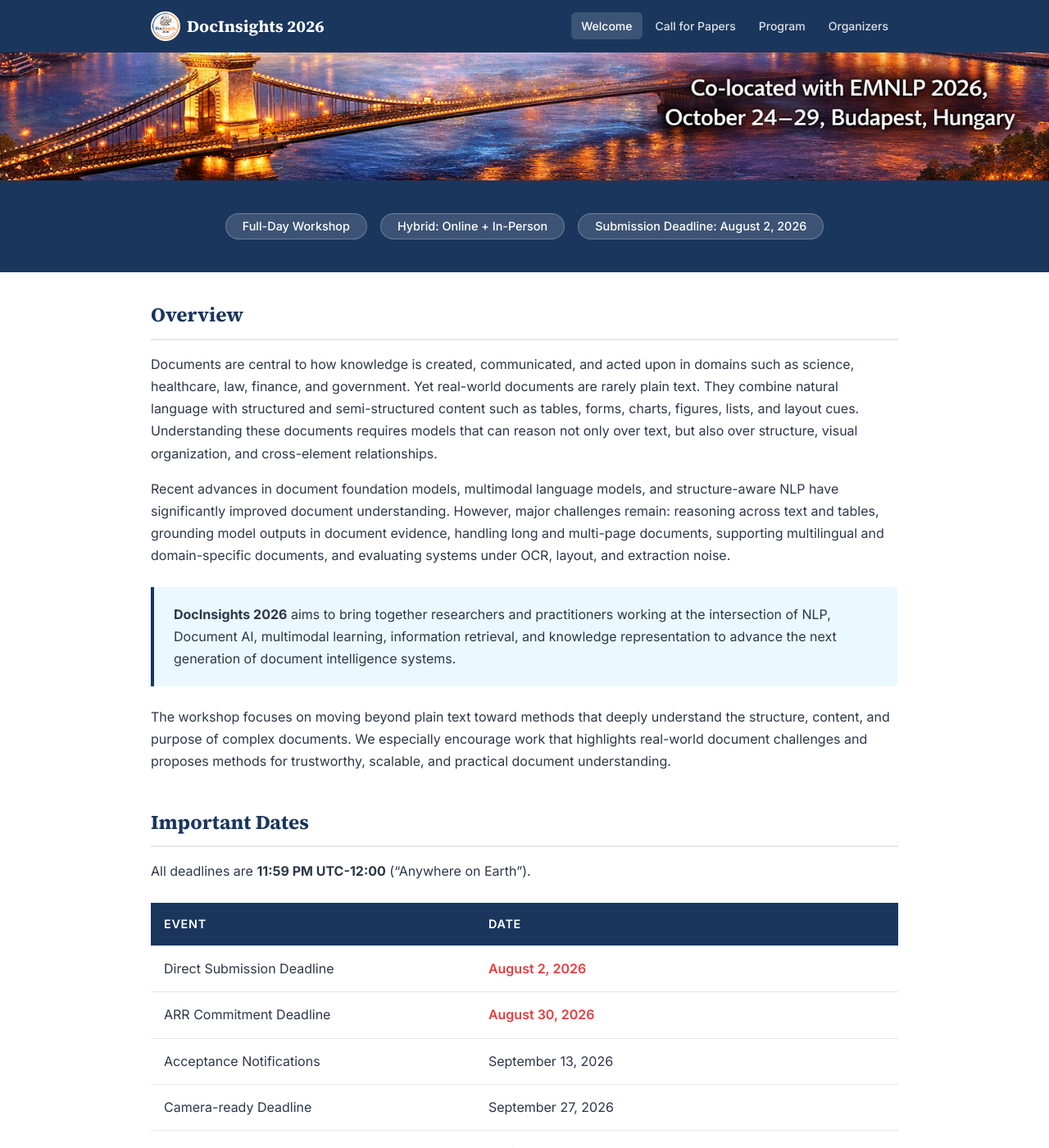
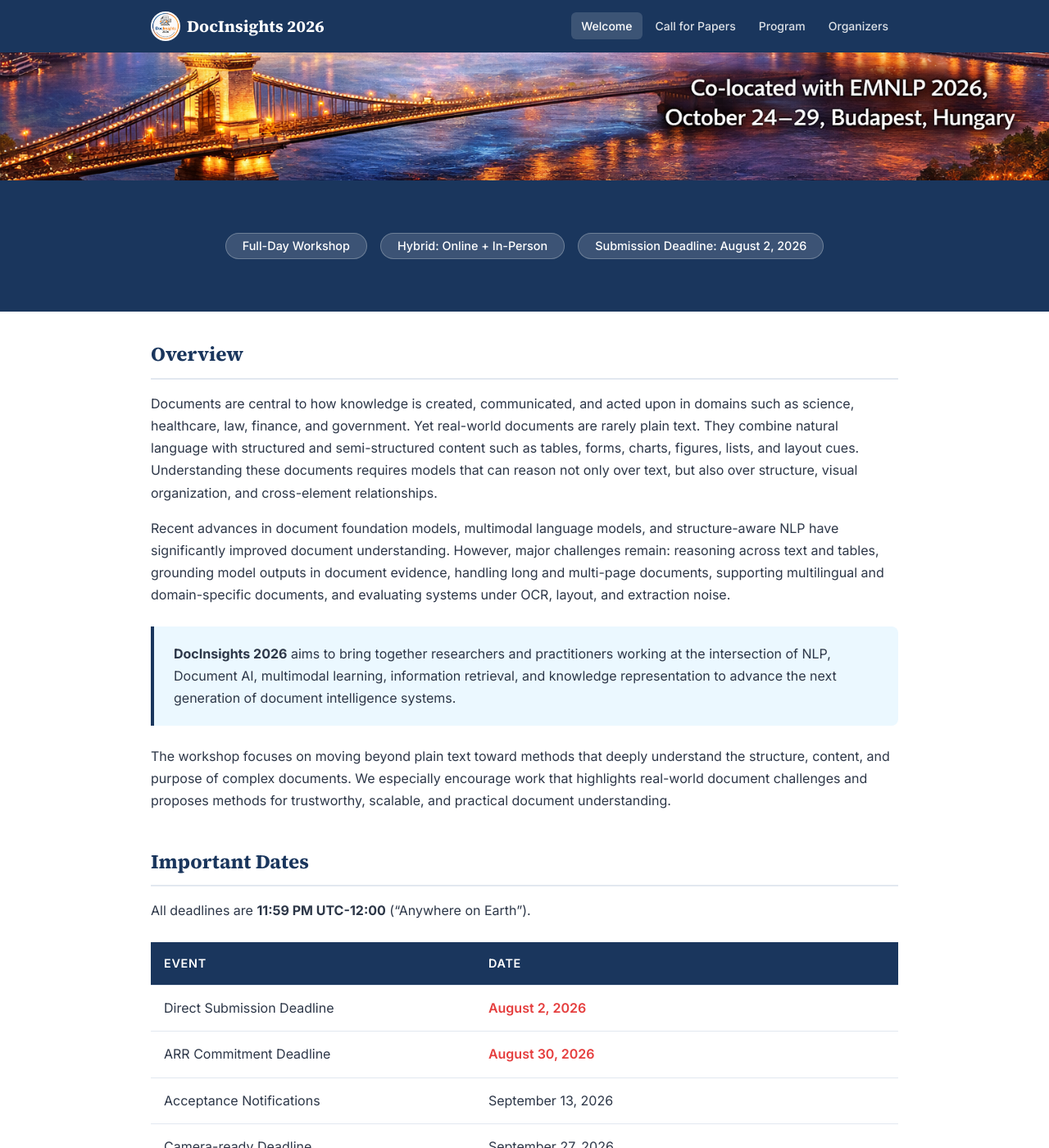
Before and after one commit to docinsights-workshop/docinsights-2026, a Jekyll site: the page built from index.md, in a window 1280 px wide and 1400 px high, scrolled down 241 px. Shown: the whole window at 82% size. Built offline with Jekyll 4.4.1, drawn with Linux system fonts in a browser that asks for light colours.

Commit message:
Increase hero badges height

```diff
--- a/assets/css/style.css
+++ b/assets/css/style.css
@@ -149,7 +149,7 @@ body {
   align-items: center;
   flex-wrap: wrap;
   gap: 1rem;
-  padding: 2.5rem 1.5rem;
+  padding: 4rem 1.5rem;
   background: var(--color-primary);
   line-height: 1;
   margin: 0;
```
